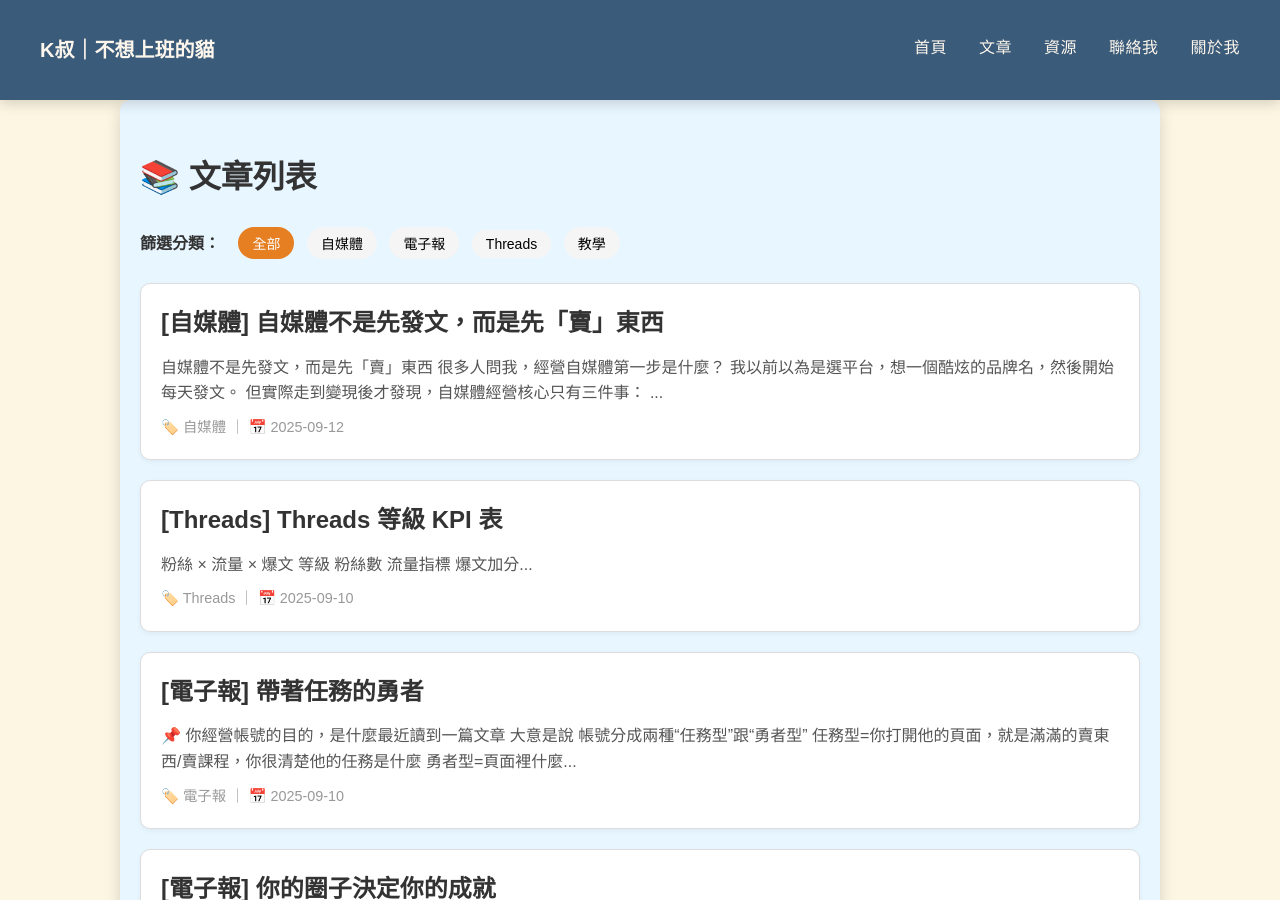
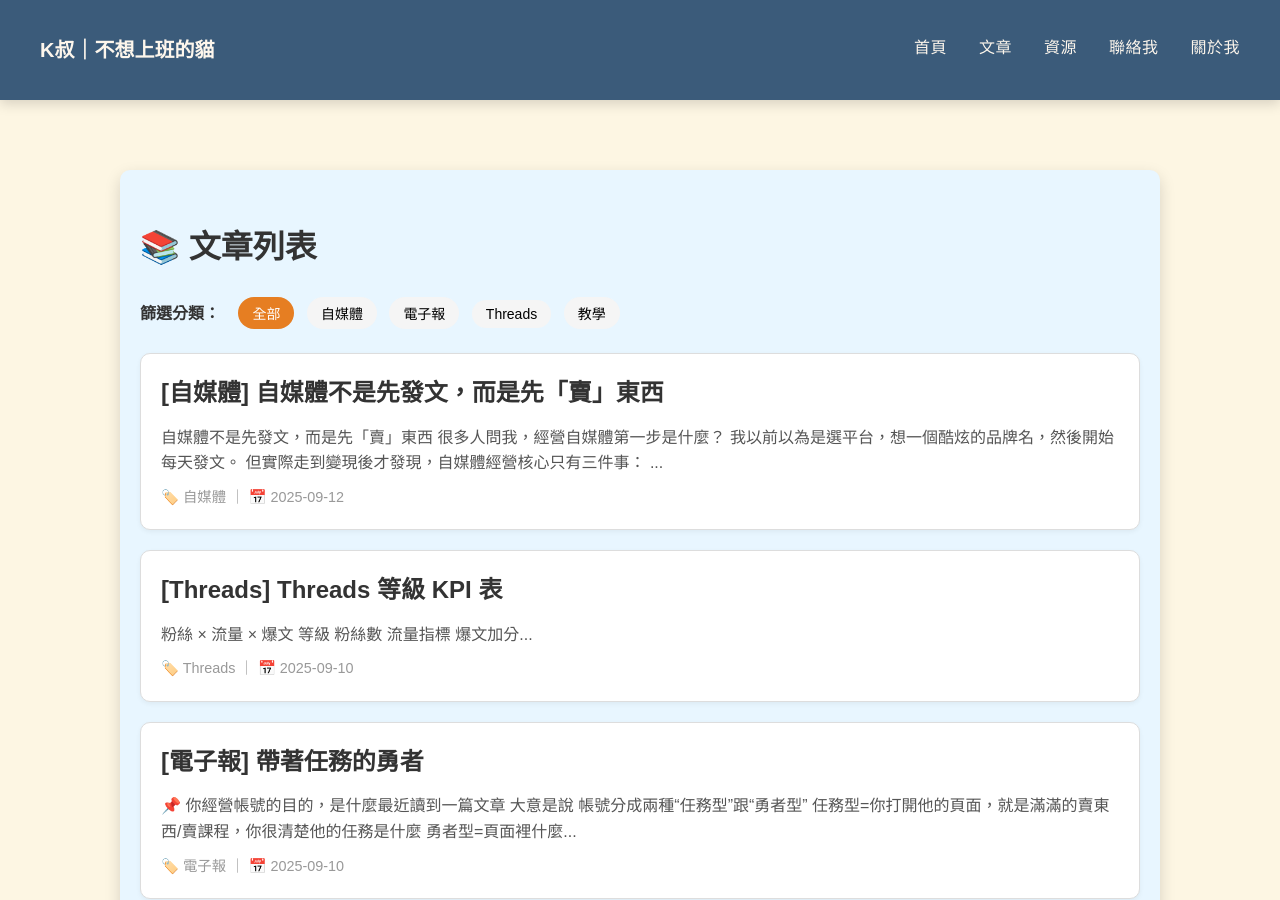
Before and after one commit to KenHAI666/Runing9TO5, a Jekyll site: the page built from articles.md, in a window 1280 px wide and 900 px high. Built offline with Jekyll 4.4.1, drawn with Linux system fonts in a browser that asks for light colours.

Commit message:
Update articles.md

```diff
--- a/articles.md
+++ b/articles.md
@@ -5,6 +5,8 @@ description: K叔的文章頁，分享自媒體經營、斜槓生活與個人品
 keywords: 自媒體, 文章, 經營心得, K叔
 permalink: /articles/
 ---
+<!-- 導覽列間距 -->
+<div style="height:70px;"></div>
 
 <div class="card-section" style="background:#e8f6ff; padding:20px; border-radius:10px;">
   <h1>📚 文章列表</h1>
```
